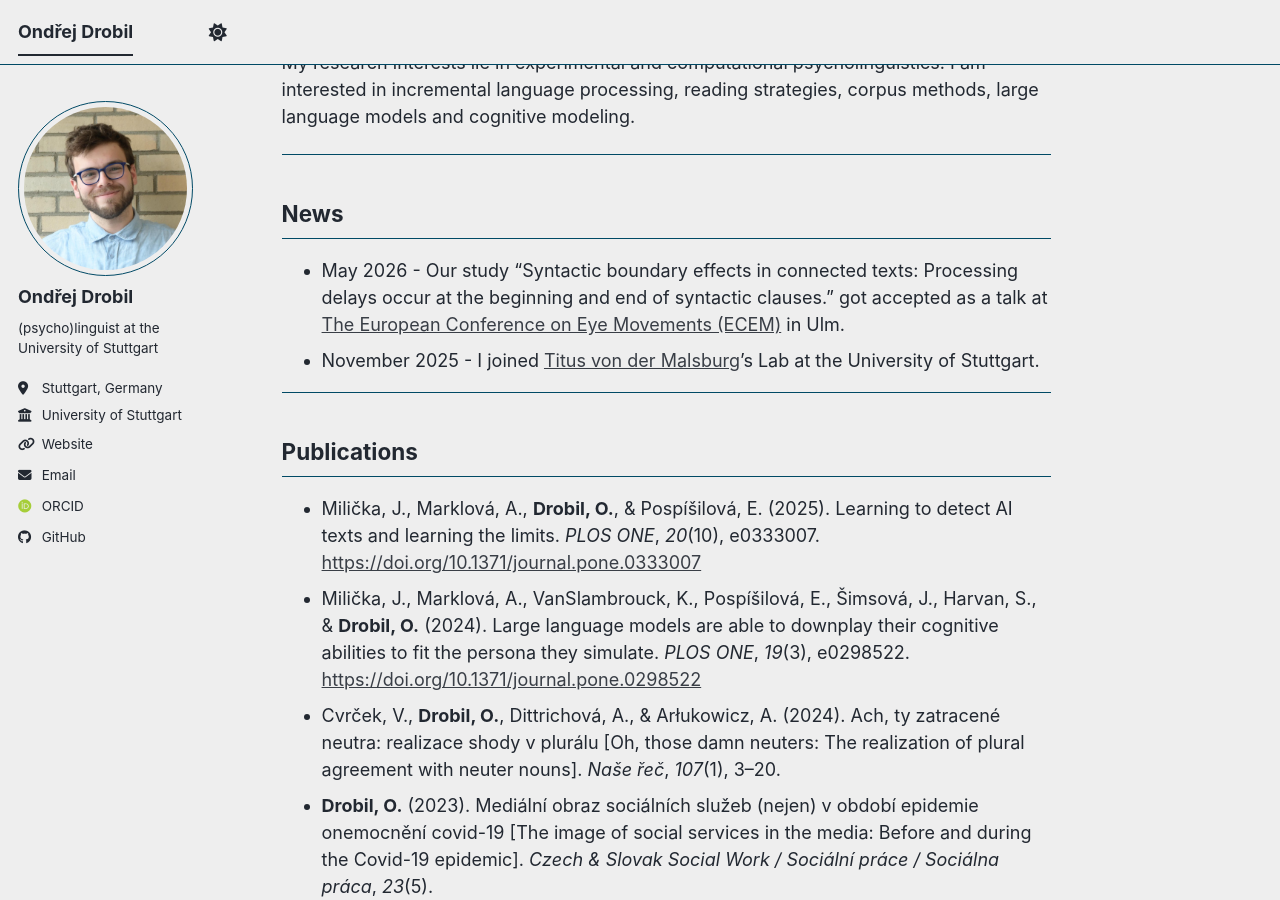
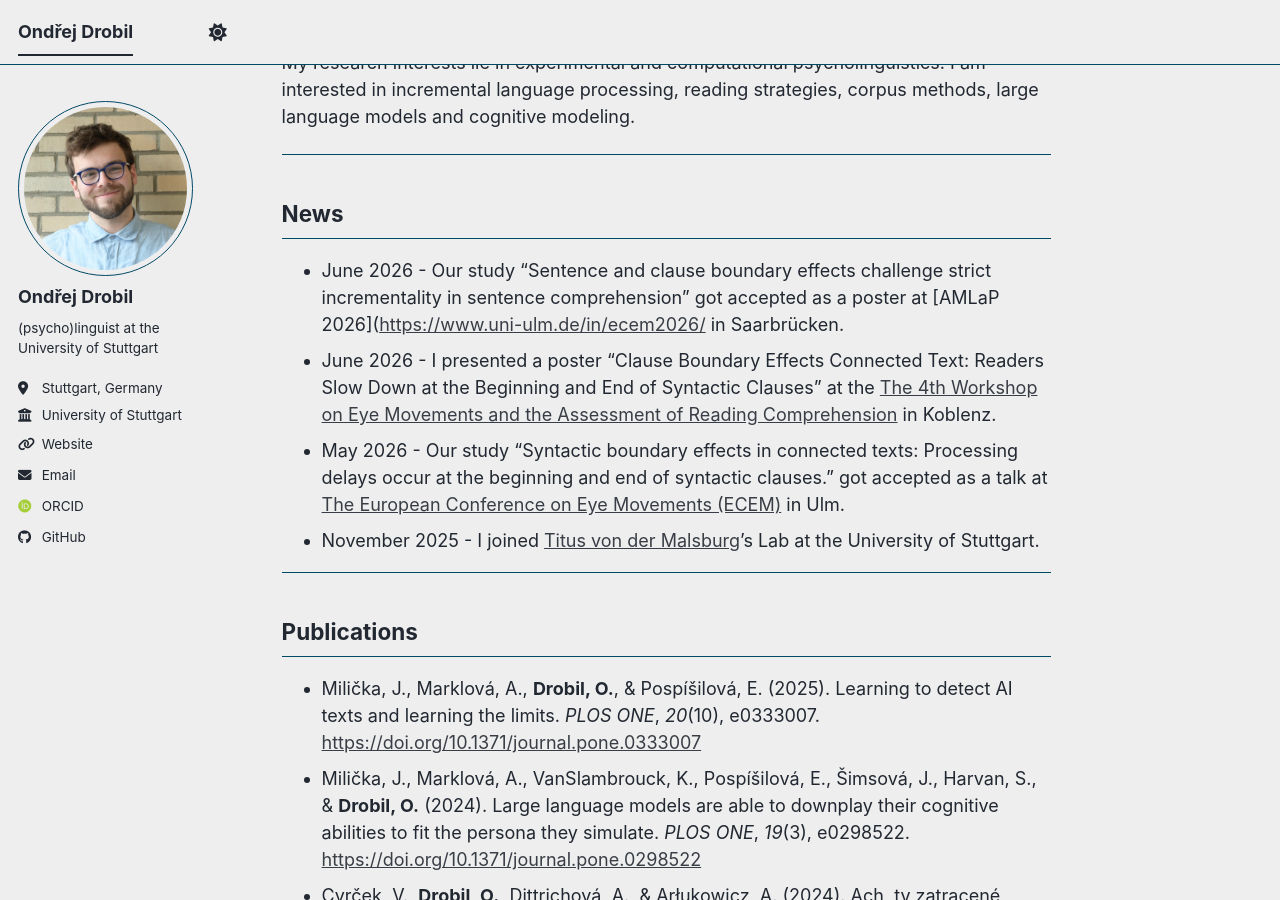
Before and after one commit to ondrejdrobil/ondrejdrobil.github.io, a Jekyll site: the page built from _pages/about.md, in a window 1280 px wide and 900 px high, scrolled down 353 px. Built offline with Jekyll 4.4.1, drawn with Linux system fonts in a browser that asks for light colours; some web fonts are replaced; a script bundle is joined from its source files by our own code; library files that are not in the unit come from our copies.

Commit message:
Update about.md

```diff
--- a/_pages/about.md
+++ b/_pages/about.md
@@ -18,6 +18,8 @@ My research interests lie in experimental and computational psycholinguistics. I
 ---
 
 ## News
+* June 2026 - Our study "Sentence and clause boundary effects challenge strict incrementality in sentence comprehension" got accepted as a poster at [AMLaP 2026]([https://www.uni-ulm.de/in/ecem2026/](https://www.uni-saarland.de/fakultaet-p/amlap.html) in Saarbrücken.
+* June 2026 - I presented a poster "Clause Boundary Effects Connected Text: Readers Slow Down at the Beginning and End of Syntactic Clauses" at the [The 4th Workshop on Eye Movements and the Assessment of Reading Comprehension](https://www.uni-koblenz.de/de/bildungswissenschaften/institut-fuer-foerderpaedagogik/foerderpaedagogik-im-schwerpunkt-sprache/jprof-dr-phil-maja-stegenwallner-schuetz/rcworkshop) in Koblenz.
 * May 2026 - Our study "Syntactic boundary effects in connected texts: Processing delays occur at the beginning and end of syntactic clauses." got accepted as a talk at [The European Conference on Eye Movements (ECEM)](https://www.uni-ulm.de/in/ecem2026/) in Ulm.
 * November 2025 - I joined [Titus von der Malsburg](https://tmalsburg.github.io/)'s Lab at the University of Stuttgart.
 
```
